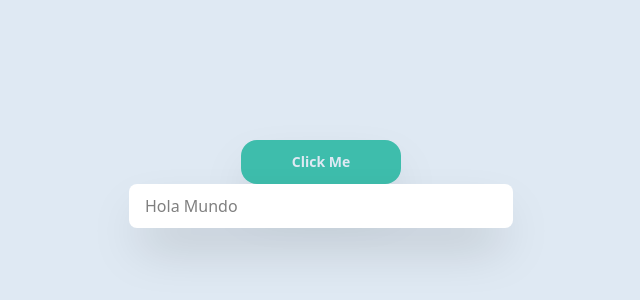
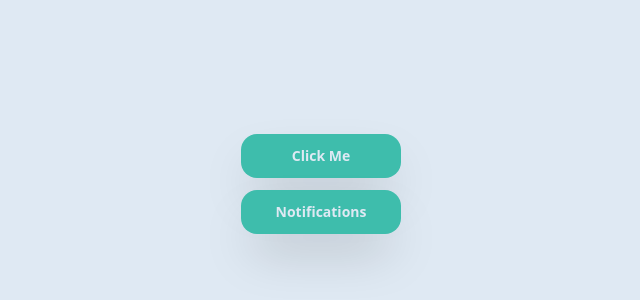
Before and after one commit to SamuelMon/Sonar-Fabrica-Escuela, a Next.js app: page / in a window 1280 px wide. Shown: the part 216-516 px from the top of the page, without its empty margins (319-959 px from the left). Built offline with nearby package versions, Linux system fonts and the light colour scheme.

Commit message:
Creacion de componentes de notificacion

```diff
--- a/src/components/atoms/Button/index.tsx
+++ b/src/components/atoms/Button/index.tsx
@@ -1,10 +1,14 @@
 import React from "react";
 interface IndexProps {
   text?: string;
+  onClick?: () => void;
 }
-const Index = ({ text }: IndexProps) => {
+const Index = ({ text, onClick }: IndexProps) => {
   return (
-    <button className="w-40 h-11 font-extrabold text-lightGraySecondary  bg-mintTeal hover:bg-teal-500 text-sm rounded-2xl shadow-2xl hover:scale-105 cursor-pointer  transition-all duration-300 ease-in-out ">
+    <button
+      onClick={onClick}
+      className="w-40 h-11 font-extrabold text-lightGraySecondary  bg-mintTeal hover:bg-teal-500 text-sm rounded-2xl shadow-2xl hover:scale-105 cursor-pointer  transition-all duration-300 ease-in-out "
+    >
       {text}
     </button>
   );
--- a/src/components/atoms/Icon/index.tsx
+++ /dev/null
@@ -1,12 +0,0 @@
-import React from "react";
-import { Icon } from "@iconify/react";
-
-const Index = ({ icon }: { icon: string }) => {
-  return (
-    <div className="rounded-full w-20 h-20 flex justify-center items-center">
-      <Icon icon={`${icon}`} width="40" height="40" className="text-white" />
-    </div>
-  );
-};
-
-export default Index;
--- /dev/null
+++ b/src/components/atoms/NotificationsHistoryItem/index.tsx
@@ -0,0 +1,13 @@
+import React from "react";
+import { Icon } from "@iconify/react";
+
+const Index = ({ text, icon }: { text: string; icon: string }) => {
+  return (
+    <div className="flex items-center justify-between hover:cursor-pointer w-60">
+      <h2>{text}</h2>
+      <Icon icon={icon} width="20" height="20" />
+    </div>
+  );
+};
+
+export default Index;
--- /dev/null
+++ b/src/components/molecules/Notification/index.tsx
@@ -0,0 +1,30 @@
+import React, { useEffect, useState } from "react";
+import { Icon } from "@iconify/react";
+
+interface NotificationProps {
+  text: string;
+  icon: string;
+}
+
+const Index = ({ text, icon }: NotificationProps) => {
+  const [show, setShow] = useState(false);
+
+  useEffect(() => {
+    setShow(true);
+    const timer = setTimeout(() => setShow(false), 3000);
+    return () => clearTimeout(timer);
+  }, []);
+
+  return (
+    <div
+      className={`flex items-center gap-2 p-4 bg-white rounded-lg shadow-md absolute top-4 right-4 hover:cursor-pointer transition-transform duration-500 ${
+        show ? "translate-x-0" : "translate-x-full"
+      }`}
+    >
+      <Icon icon={icon} width="24" height="24" />
+      <h2>{text}</h2>
+    </div>
+  );
+};
+
+export default Index;
--- /dev/null
+++ b/src/components/molecules/NotificationsHistory/index.tsx
@@ -0,0 +1,31 @@
+import NotificationsHistoryItem from "@/components/atoms/NotificationsHistoryItem";
+import React from "react";
+
+interface Props {
+  notifications: string[];
+  show: boolean;
+}
+
+const Index = ({ notifications, show }: Props) => {
+  return (
+    <div
+      className={`
+        flex flex-col items-center gap-1 bg-white w-80 p-4 rounded-lg shadow-md overflow-y-auto hide-scrollbar absolute top-2 left-20
+        transition-all duration-1500
+        ${show ? "max-h-96" : "max-h-0 p-0"}
+      `}
+      style={{ minHeight: 0 }}
+    >
+      {notifications.map((text, idx) => (
+        <div key={idx} className="p-2 shadow-md rounded-lg bg-white">
+          <NotificationsHistoryItem
+            text={text}
+            icon="ic:outline-arrow-forward"
+          />
+        </div>
+      ))}
+    </div>
+  );
+};
+
+export default Index;
--- a/src/pages/index.tsx
+++ b/src/pages/index.tsx
@@ -1,11 +1,39 @@
 import Button from "@/components/atoms/Button";
-import ImputText from "@/components/atoms/InputText";
+import Notification from "@/components/molecules/Notification";
+import NotificationsHistory from "@/components/molecules/NotificationsHistory";
+import { useState } from "react";
 
 export default function Home() {
+  const [notification, setNotification] = useState(false);
+  const [show, setShow] = useState(false);
+  const [notifications, setNotifications] = useState(
+    Array.from({ length: 20 }, (_, i) => `Notification ${i + 1}`)
+  );
+
+  const handleShowNotification = () => {
+    setNotification(true);
+    setTimeout(() => {
+      setNotification(false);
+    }, 3300);
+  };
+
+  const handleShow = () => {
+    setShow(!show);
+  };
+
   return (
-    <div className="flex flex-col items-center justify-center min-h-screen py-2 bg-lightGraySecondary">
-      <Button text="Click Me" />
-      <ImputText placeholder="Hola Mundo" />
+    <div className="flex flex-col items-center justify-center min-h-screen py-2 bg-lightGraySecondary relative gap-3">
+      <Button text="Click Me" onClick={handleShowNotification} />
+      {notification && (
+        <Notification
+          text="This is a notification"
+          icon="ic:baseline-notifications"
+        />
+      )}
+      <Button text="Notifications" onClick={handleShow} />
+      {show && (
+        <NotificationsHistory notifications={notifications} show={show} />
+      )}
     </div>
   );
 }
--- a/src/styles/globals.css
+++ b/src/styles/globals.css
@@ -23,3 +23,11 @@
   --color-grayPrimary: var(--grayPrimary);
   --color-lightGraySecondary: var(--lightGraySecondary);
 }
+
+.hide-scrollbar {
+  scrollbar-width: none; /* Firefox */
+  -ms-overflow-style: none; /* Internet Explorer and Edge */
+}
+.hide-scrollbar::-webkit-scrollbar {
+  display: none; /* Safari and Chrome */
+}
```
Also changed, not shown: 2 other files (tests, documents, lock files or other folders).
